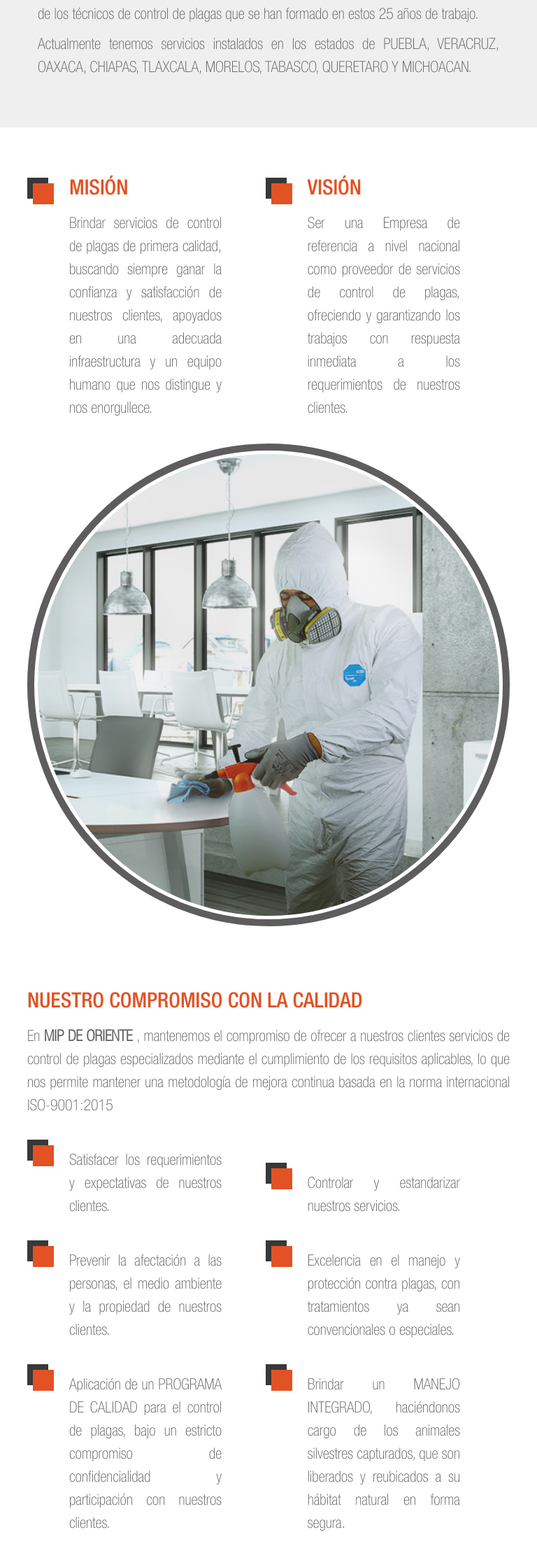
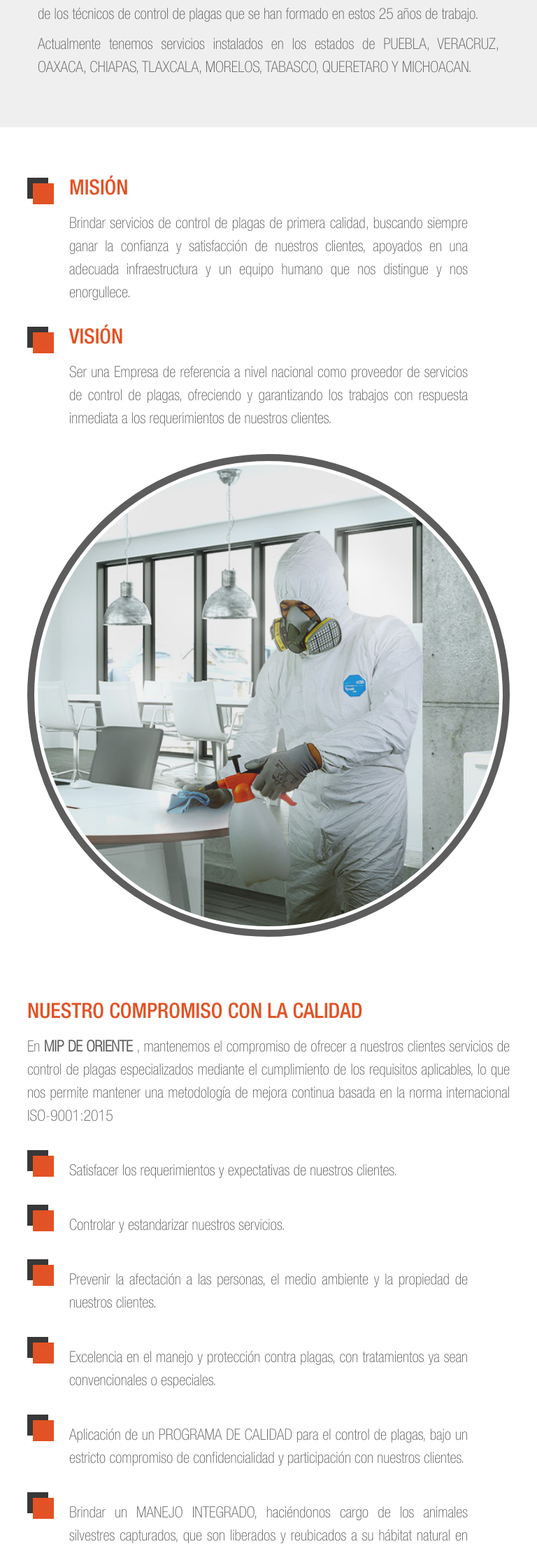
Before and after one commit to jcapdev/mip, a PHP site: page /nosotros in a window 768 px wide. Shown: the part 1757-3974 px from the top of the page at 70% size. Run offline with PHP 8.4, Linux system fonts and the light colour scheme; some web fonts are replaced.

Commit message:
Cambios menores

```diff
--- a/assets/css/responsive.css
+++ b/assets/css/responsive.css
@@ -900,7 +900,7 @@
     width: 100%;
   }
   .prevent-content ul li {
-    max-width: 49%;
+    max-width: 100%;
     display: inline-block;
   }
   .main-banner-area {
```
